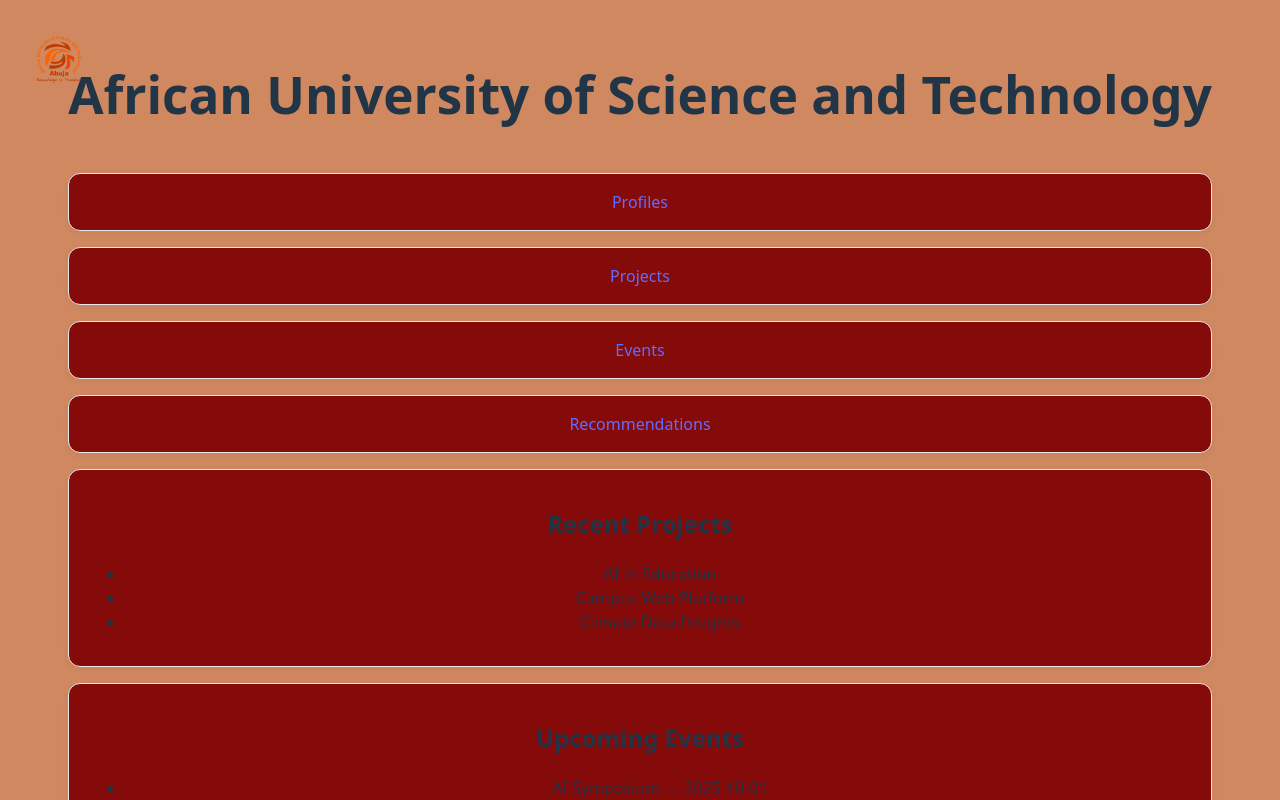
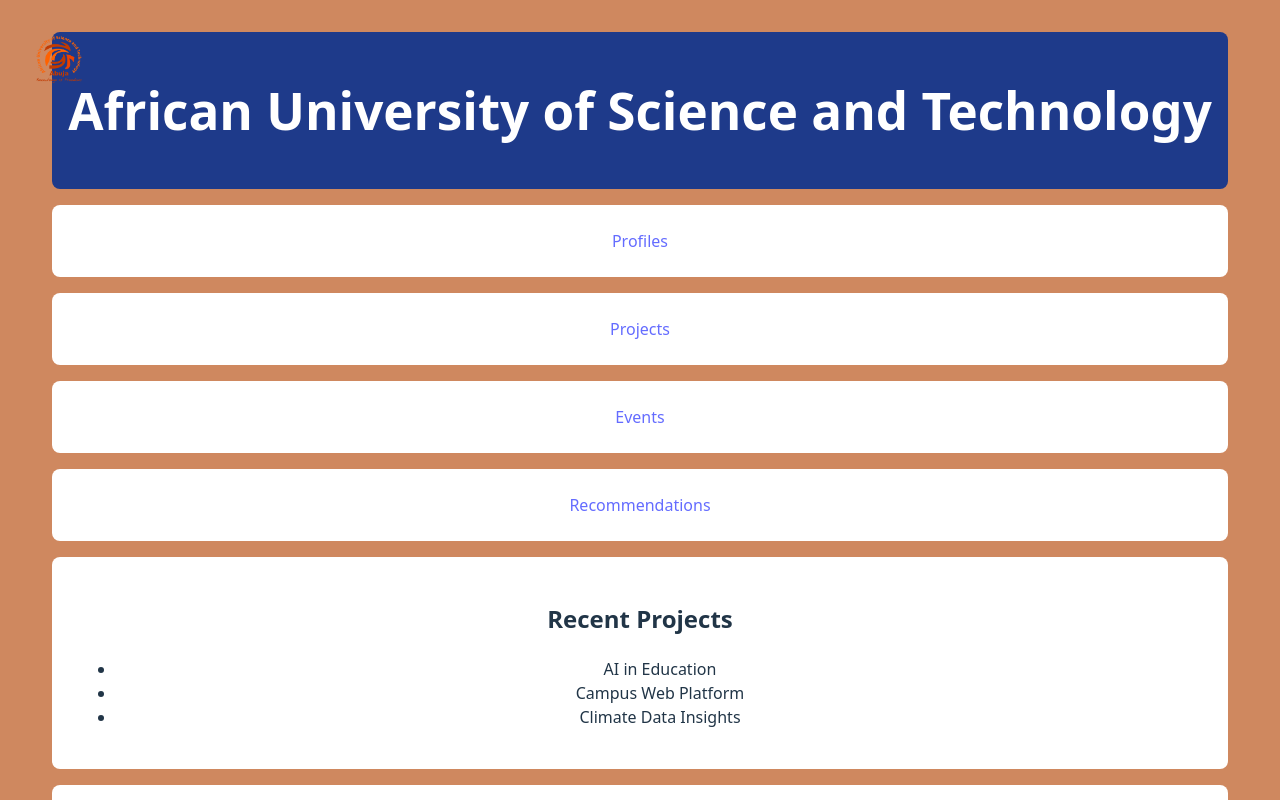
Before and after one commit to veric47/uni-collab, a React (Vite) app: page / in a window 1280 px wide. Shown: the top 800 px of the page. Built offline with nearby package versions, Linux system fonts and the light colour scheme.

Commit message:
Dashboard.tsx

```diff
--- a/src/pages/Dashboard.tsx
+++ b/src/pages/Dashboard.tsx
@@ -1,29 +1,32 @@
 import { Link } from "react-router-dom";
 import { mockProjects } from "../data/mockProjects";
 import { mockEvents } from "../data/mockEvents";
-import "./Dashboard.css";
+import "./Dashboard.css";   // ✅ import your custom CSS
 
 export default function Dashboard() {
   return (
     <div className="grid gap-6">
-      <header className="bg-blue-700 text-white p-6 shadow-md flex items-center justify-between">
-      <h1 className="text-2xl md:text-3xl font-bold tracking-wide">African University of Science and Technology</h1>
-     </header>
+      <header className="dashboard-header">
+        <h1 className="text-3xl font-bold">
+          African University of Science and Technology
+        </h1>
+      </header>
+
       <div className="grid md:grid-cols-4 gap-4">
-        <Link to="/profiles" className="card p-6 bg-white hover:shadow"> Profiles</Link>
-        <Link to="/projects" className="card p-6 bg-white hover:shadow"> Projects</Link>
-        <Link to="/events" className="card p-6 bg-white hover:shadow"> Events</Link>
-        <Link to="/recommendations" className="card p-6 bg-white hover:shadow"> Recommendations</Link>
+        <Link to="/profiles" className="dashboard-card"> Profiles</Link>
+        <Link to="/projects" className="dashboard-card"> Projects</Link>
+        <Link to="/events" className="dashboard-card"> Events</Link>
+        <Link to="/recommendations" className="dashboard-card"> Recommendations</Link>
       </div>
 
       <section className="grid md:grid-cols-2 gap-4">
-        <div className="card bg-white p-4">
+        <div className="dashboard-card">
           <h2 className="font-semibold mb-2">Recent Projects</h2>
           <ul className="list-disc ml-5">
             {mockProjects.slice(0,3).map(p => <li key={p.id}>{p.title}</li>)}
           </ul>
         </div>
-        <div className="card bg-white p-4">
+        <div className="dashboard-card">
           <h2 className="font-semibold mb-2">Upcoming Events</h2>
           <ul className="list-disc ml-5">
             {mockEvents.slice(0,3).map(e => <li key={e.id}>{e.title} — {e.date}</li>)}
```
